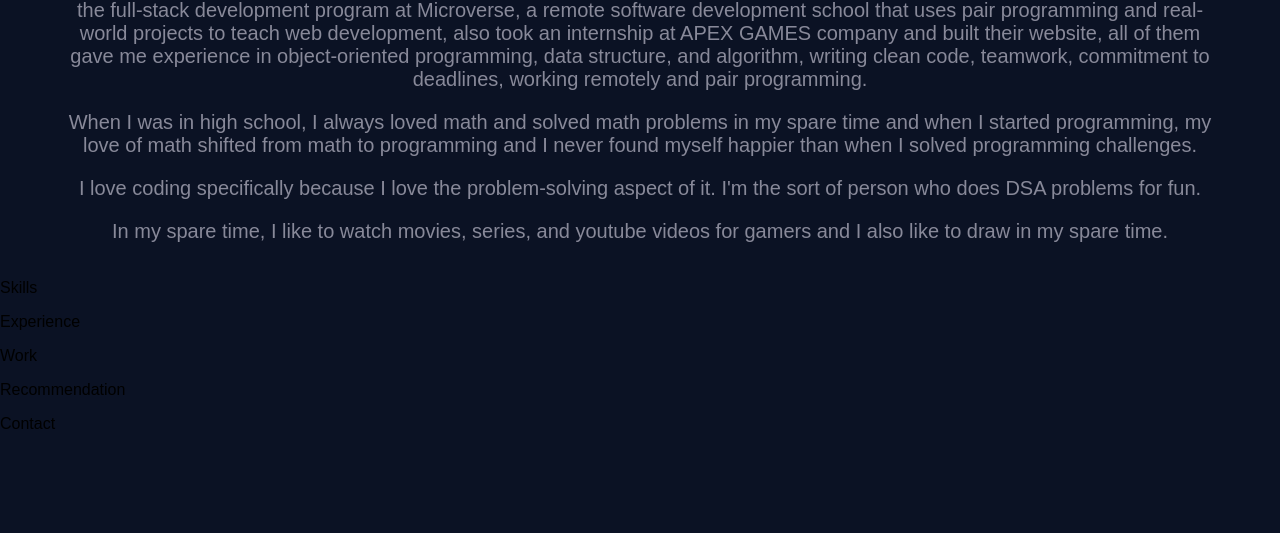
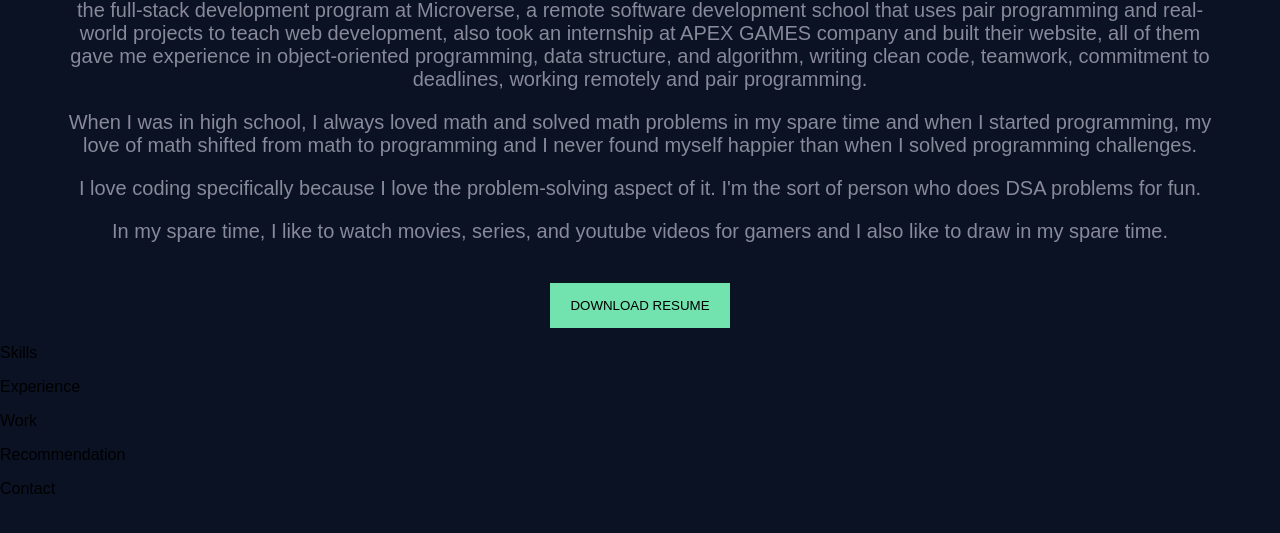
Before and after one commit to ShahierNashaat/Portfolio, a React (Create React App) app: page / in a window 1280 px wide. Shown: the part 1059-1592 px from the top of the page. Built offline with nearby package versions, Linux system fonts and the light colour scheme; a web font is replaced by a local one.

Commit message:
Add download resume button to about me section

```diff
--- a/src/Components/About/About.css
+++ b/src/Components/About/About.css
@@ -53,6 +53,43 @@
   padding: 0 5%;
 }
 
+.about .download-resume {
+  margin-top: 20px;
+  background-color: #72e2ae;
+}
+
+.about .download-resume .download-resume-btn {
+  background-color: transparent;
+  padding: 15px 20px;
+  font-weight: 500;
+  cursor: pointer;
+  position: relative;
+  border-width: 0;
+  box-sizing: border-box;
+  overflow: hidden;
+}
+
+.about .download-resume .download-resume-btn::before {
+  content: "";
+  position: absolute;
+  width: 100%;
+  height: 0;
+  background-color: white;
+  top: 0;
+  left: 0;
+  z-index: 1;
+  transition: all 0.5s;
+}
+
+.about .download-resume .download-resume-btn:hover::before {
+  height: 100%;
+}
+
+.about .download-resume .download-resume-btn span {
+  position: relative;
+  z-index: 2;
+}
+
 @media only screen and (min-width: 768px) {
   .about .title h2 {
     font-size: 35px;
--- a/src/Components/About/About.js
+++ b/src/Components/About/About.js
@@ -1,6 +1,20 @@
 import './About.css';
 
 function About() {
+  const downloadResume = () => {
+    fetch('Shahier Nashaat Resume.pdf').then((response) => {
+      response.blob().then((blob) => {
+        // Creating new object of PDF file
+        const fileURL = window.URL.createObjectURL(blob);
+        // Setting various property values
+        const alink = document.createElement('a');
+        alink.href = fileURL;
+        alink.download = 'Shahier Nashaat Resume.pdf';
+        alink.click();
+      });
+    });
+  };
+
   return (
     <div className="about" id="about">
       <div className="title">
@@ -43,6 +57,9 @@ function About() {
           and youtube videos for gamers and I also like to draw in my spare time.
         </p>
       </div>
+      <div className="download-resume">
+        <button type="button" className="download-resume-btn" onClick={downloadResume}><span>DOWNLOAD RESUME</span></button>
+      </div>
     </div>
   );
 }
--- a/src/Components/Header/Header.css
+++ b/src/Components/Header/Header.css
@@ -97,7 +97,7 @@ header .menu ul li button:hover {
   width: 100%;
   left: 0;
   top: 0;
-  z-index: 1;
+  z-index: 10;
   animation: animate-header 1s;
 }
 
```
Also changed, not shown: 1 other file (tests, documents, lock files or other folders).
